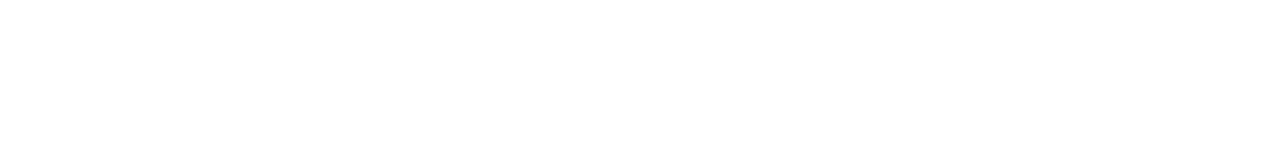
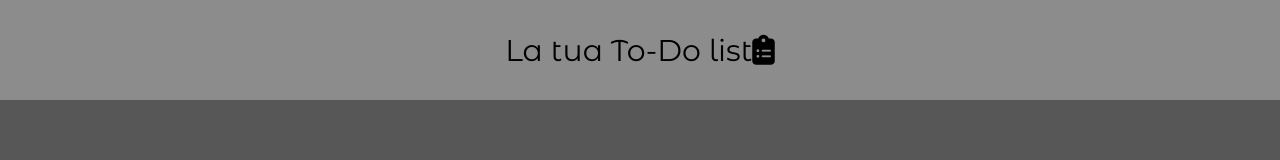
Before and after one commit to Gaki13/vue-todolist, a plain HTML site: page index.html in a window 1280 px wide. Drawn offline with nearby package versions, Linux system fonts and the light colour scheme.

Commit message:
prime impostazioni grafiche css

```diff
--- a/css/style.css
+++ b/css/style.css
@@ -0,0 +1,34 @@
+/*----------
+    RESET
+-----------*/
+*{
+    margin: 0;
+    padding: 0;
+    box-sizing: border-box;
+}
+
+/*------------
+    COMMONS
+-------------*/
+body{
+    font-family: 'Montserrat Alternates', sans-serif;
+}
+
+/*------------
+    HEADER
+-------------*/
+header{
+    display: flex;
+    justify-content: center;
+    align-items: center;
+    background-color: #8C8C8C;
+    height: 100px;
+    font-size: 30px;
+}
+/*------------
+    MAIN
+-------------*/
+#app{
+    height: calc(100vh - 100px);
+    background-color: #575757;
+}
--- a/index.html
+++ b/index.html
@@ -7,8 +7,31 @@
         <title>To do List</title>
         <!-- link css -->
         <link rel="stylesheet" href="css/style.css">
+        <!-- google fonts -->
+        <link rel="preconnect" href="https://fonts.googleapis.com">
+        <link rel="preconnect" href="https://fonts.gstatic.com" crossorigin>
+        <link href="https://fonts.googleapis.com/css2?family=Montserrat+Alternates&display=swap" rel="stylesheet">
+        <!-- fontawesome -->
+        <link rel="stylesheet" href="https://cdnjs.cloudflare.com/ajax/libs/font-awesome/6.1.1/css/all.min.css" integrity="sha512-KfkfwYDsLkIlwQp6LFnl8zNdLGxu9YAA1QvwINks4PhcElQSvqcyVLLD9aMhXd13uQjoXtEKNosOWaZqXgel0g==" crossorigin="anonymous" referrerpolicy="no-referrer" />
     </head>
     <body>
+        <!-- header -->
+        <header>
+            La tua To-Do list <i class="fa-solid fa-clipboard-list"></i>
+        </header>
+        <!-- main -->
+        <div id="app" class="container">
+            <!-- sezione per aggiunta todo -->
+            <div class="add-todo">
+
+            </div>
+            <!-- lista dei todo -->
+            <div class="todo-container">
+
+            </div>
+        </div>
+
+
         <!-- link vuejs -->
         <script src="https://cdn.jsdelivr.net/npm/vue@2/dist/vue.js"></script>
         <!-- link javasript -->
--- a/js/main.js
+++ b/js/main.js
@@ -0,0 +1,3 @@
+const app = new Vue({
+
+});
```
